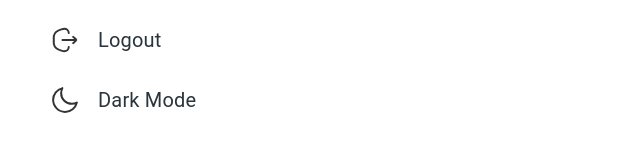
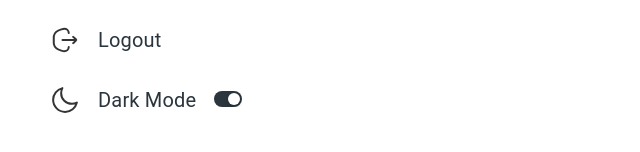
Before and after one commit to mayura-sandakalum/ReactJS-Simple-Dashboard, a React (Create React App) app: page / in a window 1280 px wide. Shown: the part 550-702 px from the top of the page, without its empty margins (0-640 px from the left). Built offline with nearby package versions, Linux system fonts and the light colour scheme; the HTML template or start-up script is replaced by a standard one.

Commit message:
Remove dark mode covered button & change switch position

```diff
--- a/src/components/Drawer.js
+++ b/src/components/Drawer.js
@@ -1,8 +1,9 @@
 import React from 'react';
-import { Box, Button, Typography } from '@mui/material';
+import { Box, Button, Stack, Typography } from '@mui/material';
 
 import Logo from './svgs/Logo';
 import { HomeIcon, ContentIcon, AnalyticsIcon, LikesIcon, CommentsIcon, ShareIcon, LogoutIcon, DarkModeIcon } from './svgs/DrawerSvgs';
+import DarkModeSwitch from './DarkModeSwitch';
 
 const Drawer = () => {
   const logoTextSx = {
@@ -22,20 +23,26 @@ const Drawer = () => {
     width: '300px',
     height: '60px',
     left: '0px',
-  }
+  };
 
   const drawerButtonBoxSx = {
     position: 'absolute',
     left: '50px',
     display: 'flex',
     flexDirection: 'row',
-  }
+  };
 
   const drawerButtonTypoSx = {
     paddingLeft: "18px",
     fontSize: "20px",
     textTransform: "capitalize",
-  }
+  };
+
+  const switchSx = {
+    position: 'absolute',
+    left: '164px',
+    top: '6px'
+  };
 
   return (
     <Box>
@@ -91,12 +98,11 @@ const Drawer = () => {
         </Box>
       </Button>
 
-      <Button variant="text" sx={{ top: '620px', ...drawerButtonSx }} >
-        <Box sx={drawerButtonBoxSx} >
-          <DarkModeIcon width="30px" height="30px" />
-          <Typography color="#2A353D" {...drawerButtonTypoSx} > Dark Mode </Typography>
-        </Box>
-      </Button>
+      <Stack direction="row" sx={{ position: 'absolute', left: '50px', top: '635px' }} >
+        <DarkModeIcon width="30px" height="30px" />
+        <Typography color="#2A353D" {...drawerButtonTypoSx} > Dark Mode </Typography>
+        <DarkModeSwitch defaultChecked inputProps={{ "aria-label": "switch design" }} sx={{ ...switchSx, verticalAlign: 'center' }} />
+      </Stack>
 
 
     </Box>
```
